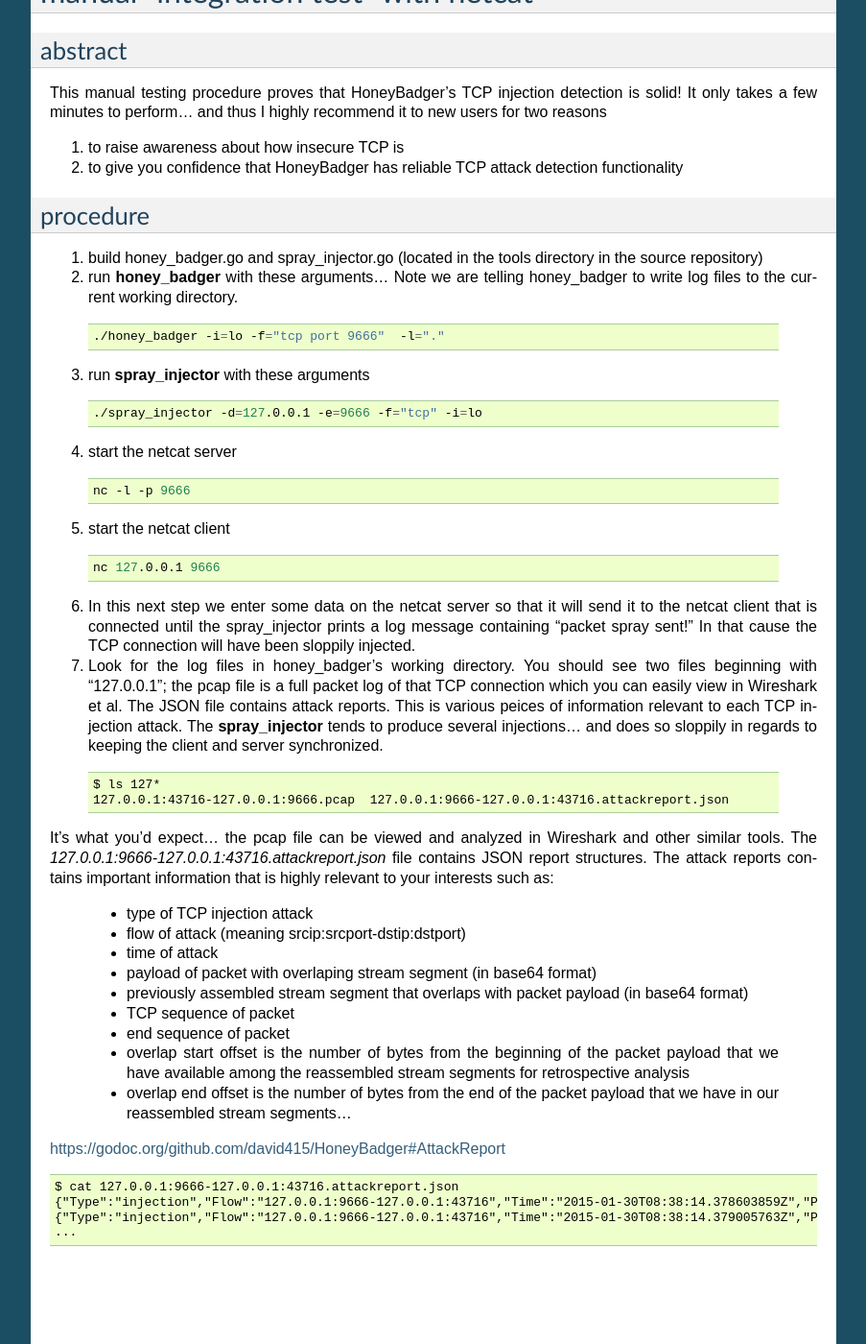
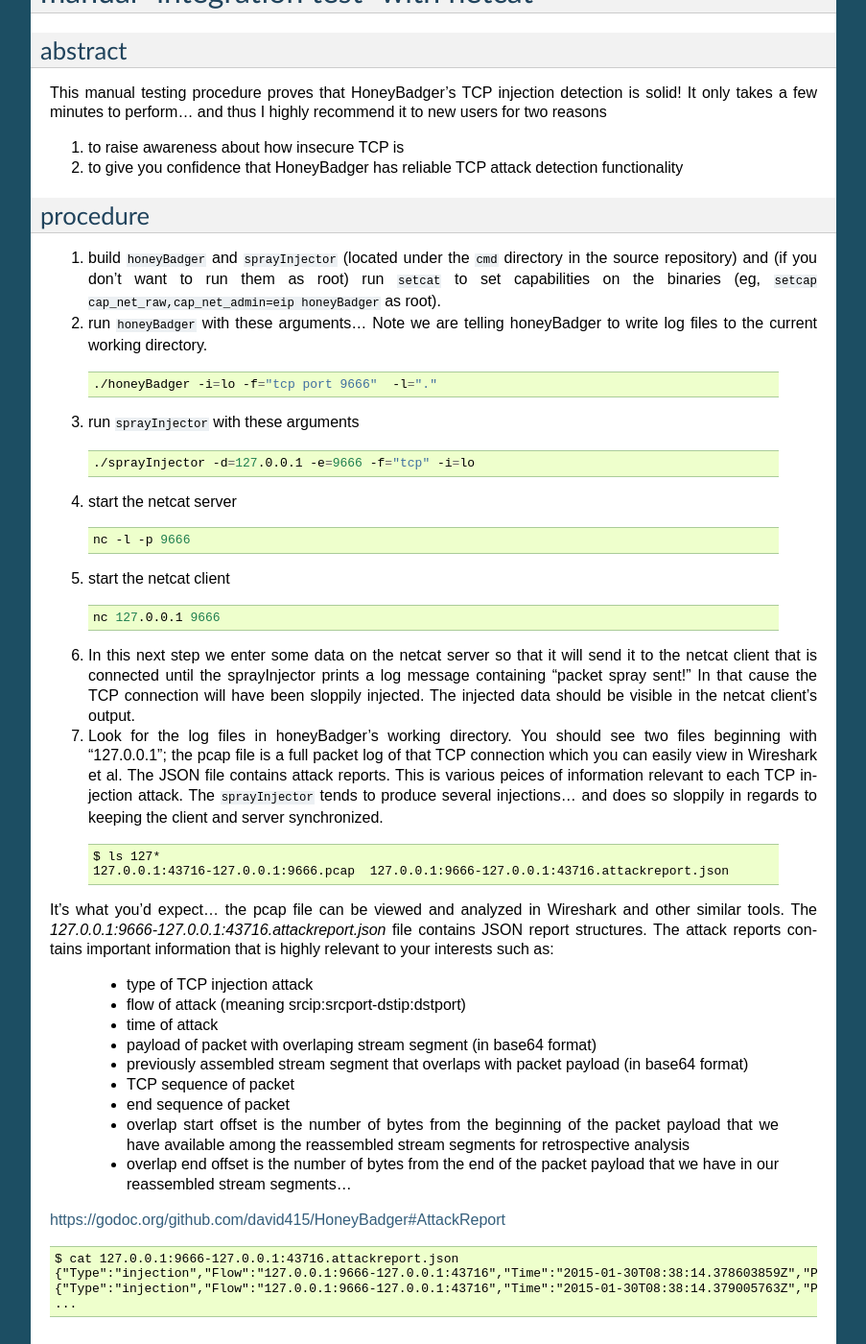
Before and after one commit to david415/HoneyBadger_docs, a Sphinx documentation site: the page built from source/index.rst, in a window 1280 px wide and 1400 px high, scrolled down 2307 px. Shown: the whole window at 96% size, without its empty margins (198-1101 px from the left). Built offline with Sphinx 7.4.7, drawn with Linux system fonts in a browser that asks for light colours.

Commit message:
update docs about manual integration test
* fix binary names
* mention setcap

```diff
--- a/source/index.rst
+++ b/source/index.rst
@@ -109,19 +109,19 @@
 procedure
 ---------
 
-1. build honey_badger.go and spray_injector.go (located in the tools directory in the source repository)
+1. build ``honeyBadger`` and ``sprayInjector`` (located under the ``cmd`` directory in the source repository) and (if you don't want to run them as root) run ``setcat`` to set capabilities on the binaries (eg, ``setcap cap_net_raw,cap_net_admin=eip honeyBadger`` as root).
 
-2. run **honey_badger** with these arguments... Note we are telling honey_badger to write log files to the current working directory.
+2. run ``honeyBadger`` with these arguments... Note we are telling honeyBadger to write log files to the current working directory.
 
   .. code-block:: bash
 
-    ./honey_badger -i=lo -f="tcp port 9666"  -l="."
+    ./honeyBadger -i=lo -f="tcp port 9666"  -l="."
 
-3. run **spray_injector** with these arguments
+3. run ``sprayInjector`` with these arguments
 
   .. code-block:: bash
 
-    ./spray_injector -d=127.0.0.1 -e=9666 -f="tcp" -i=lo
+    ./sprayInjector -d=127.0.0.1 -e=9666 -f="tcp" -i=lo
 
 4. start the netcat server
 
@@ -135,9 +135,9 @@
 
     nc 127.0.0.1 9666
 
-6. In this next step we enter some data on the netcat server so that it will send it to the netcat client that is connected until the spray_injector prints a log message containing "packet spray sent!" In that cause the TCP connection will have been sloppily injected.
+6. In this next step we enter some data on the netcat server so that it will send it to the netcat client that is connected until the sprayInjector prints a log message containing "packet spray sent!" In that cause the TCP connection will have been sloppily injected. The injected data should be visible in the netcat client's output.
 
-7. Look for the log files in honey_badger's working directory. You should see two files beginning with "127.0.0.1"; the pcap file is a full packet log of that TCP connection which you can easily view in Wireshark et al. The JSON file contains attack reports. This is various peices of information relevant to each TCP injection attack. The **spray_injector** tends to produce several injections... and does so sloppily in regards to keeping the client and server synchronized.
+7. Look for the log files in honeyBadger's working directory. You should see two files beginning with "127.0.0.1"; the pcap file is a full packet log of that TCP connection which you can easily view in Wireshark et al. The JSON file contains attack reports. This is various peices of information relevant to each TCP injection attack. The ``sprayInjector`` tends to produce several injections... and does so sloppily in regards to keeping the client and server synchronized.
 
   .. code-block:: none
 
```
